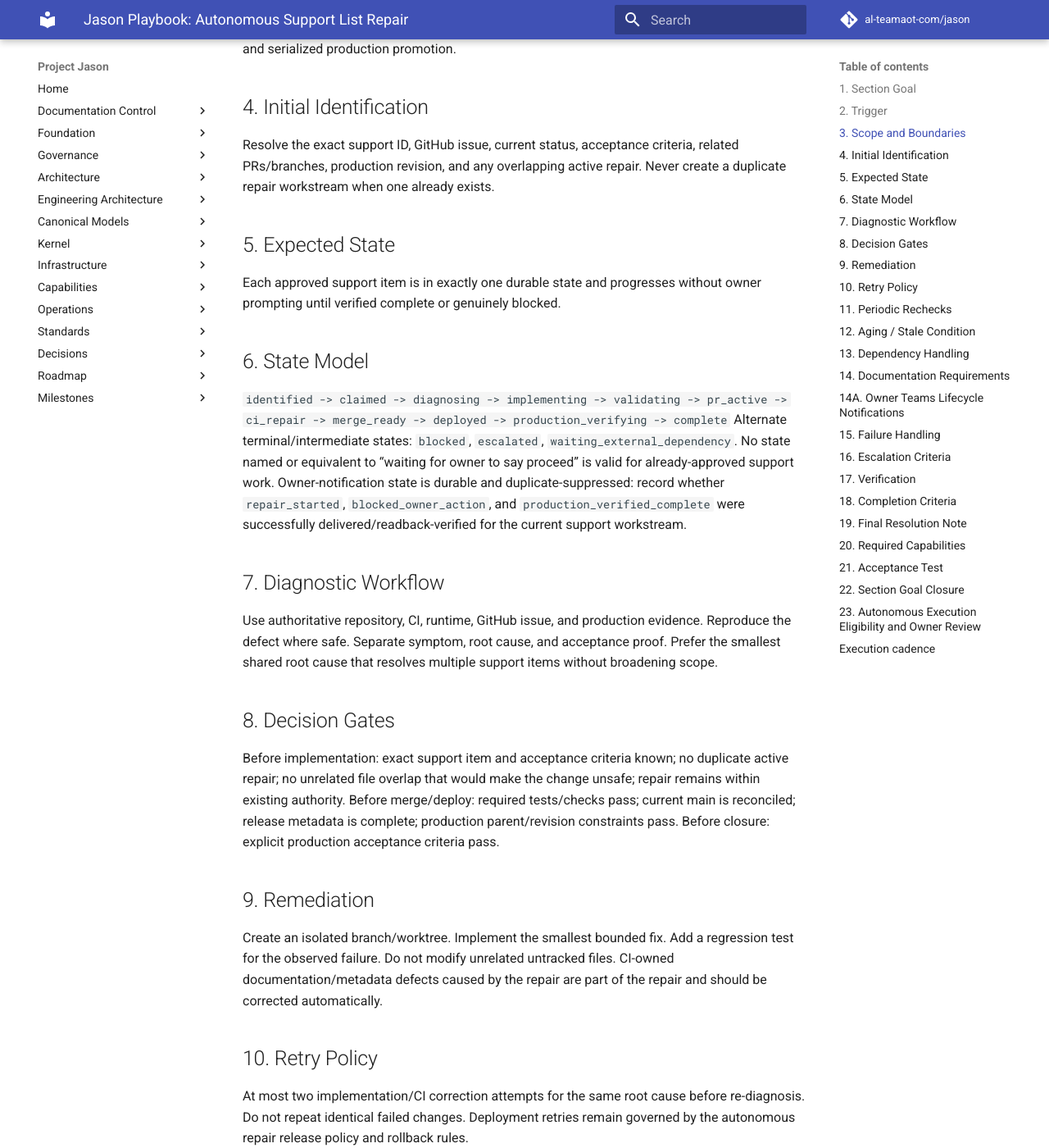
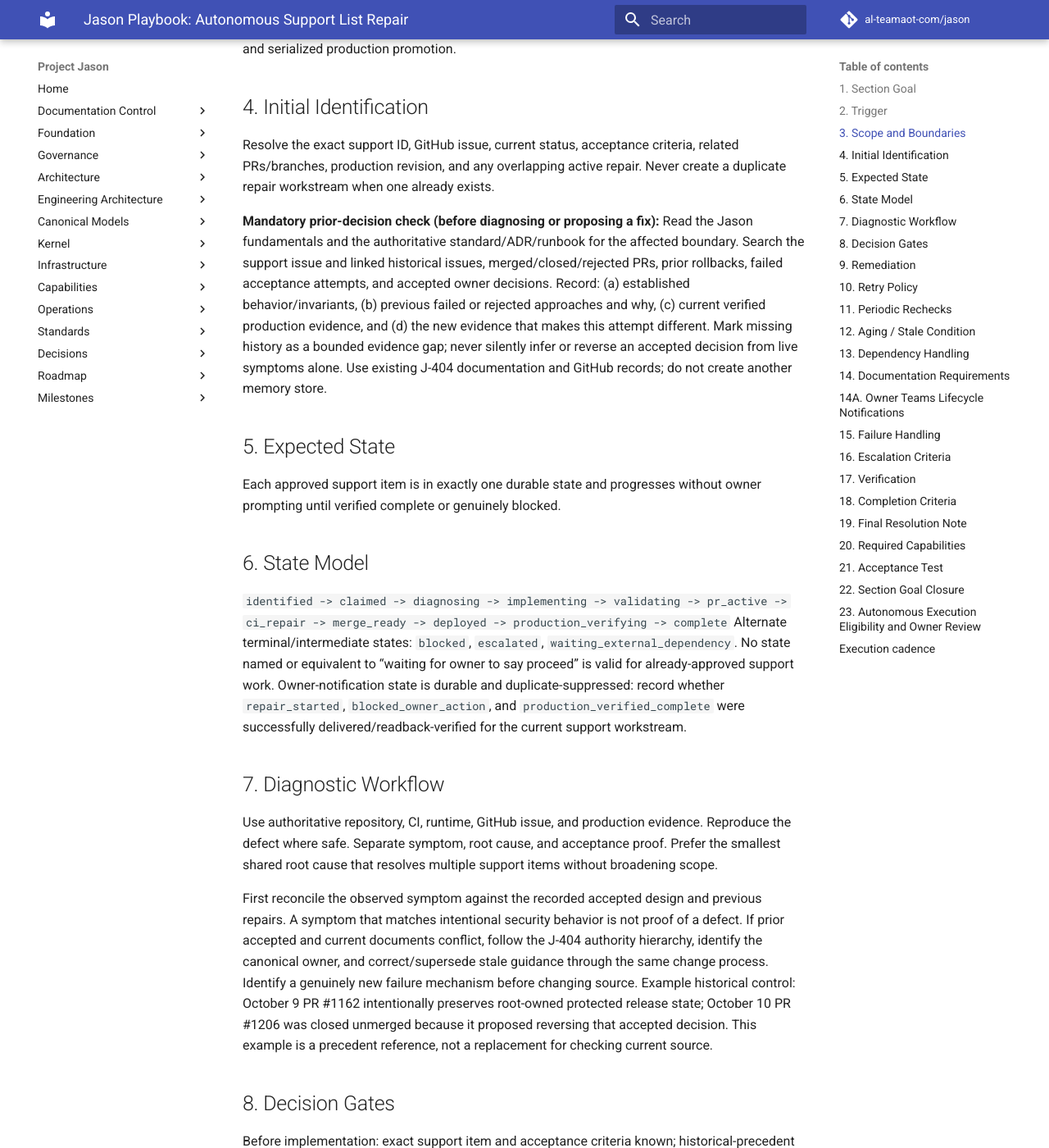
Before and after one commit to al-teamaot-com/jason, an MkDocs documentation site: the page built from docs/playbooks/Jason-Support-List-Autonomous-Repair.md, in a window 1280 px wide and 1400 px high, scrolled down 714 px. Shown: the whole window at 82% size. Built offline with MkDocs 1.6.1 and Material for MkDocs 9.7.7, drawn with Linux system fonts in a browser that asks for light colours; comment, search, counter and statistics services are not loaded; some of the changed text lies outside the part shown.

Commit message:
docs: require historical precedent before Jason support repair

```diff
--- a/docs/playbooks/Jason-Support-List-Autonomous-Repair.md
+++ b/docs/playbooks/Jason-Support-List-Autonomous-Repair.md
@@ -14,6 +14,8 @@ Preserve Central Orchestrator authority, `direct_provider_access=false`, exact g
 ## 4. Initial Identification
 Resolve the exact support ID, GitHub issue, current status, acceptance criteria, related PRs/branches, production revision, and any overlapping active repair. Never create a duplicate repair workstream when one already exists.
 
+**Mandatory prior-decision check (before diagnosing or proposing a fix):** Read the Jason fundamentals and the authoritative standard/ADR/runbook for the affected boundary. Search the support issue and linked historical issues, merged/closed/rejected PRs, prior rollbacks, failed acceptance attempts, and accepted owner decisions. Record: (a) established behavior/invariants, (b) previous failed or rejected approaches and why, (c) current verified production evidence, and (d) the new evidence that makes this attempt different. Mark missing history as a bounded evidence gap; never silently infer or reverse an accepted decision from live symptoms alone. Use existing J-404 documentation and GitHub records; do not create another memory store.
+
 ## 5. Expected State
 Each approved support item is in exactly one durable state and progresses without owner prompting until verified complete or genuinely blocked.
 
@@ -25,8 +27,10 @@ Owner-notification state is durable and duplicate-suppressed: record whether `re
 ## 7. Diagnostic Workflow
 Use authoritative repository, CI, runtime, GitHub issue, and production evidence. Reproduce the defect where safe. Separate symptom, root cause, and acceptance proof. Prefer the smallest shared root cause that resolves multiple support items without broadening scope.
 
+First reconcile the observed symptom against the recorded accepted design and previous repairs. A symptom that matches intentional security behavior is not proof of a defect. If prior accepted and current documents conflict, follow the J-404 authority hierarchy, identify the canonical owner, and correct/supersede stale guidance through the same change process. Identify a genuinely new failure mechanism before changing source. Example historical control: October 9 PR #1162 intentionally preserves root-owned protected release state; October 10 PR #1206 was closed unmerged because it proposed reversing that accepted decision. This example is a precedent reference, not a replacement for checking current source.
+
 ## 8. Decision Gates
-Before implementation: exact support item and acceptance criteria known; no duplicate active repair; no unrelated file overlap that would make the change unsafe; repair remains within existing authority.
+Before implementation: exact support item and acceptance criteria known; historical-precedent findings and links are recorded; proposed change is consistent with authoritative prior decisions (or a deliberate separately approved change to them); no duplicate active repair; no unrelated file overlap that would make the change unsafe; repair remains within existing authority. If authoritative history is contradictory or unavailable, stop the affected proposal and reconcile the evidence before implementation.
 Before merge/deploy: required tests/checks pass; current main is reconciled; release metadata is complete; production parent/revision constraints pass.
 Before closure: explicit production acceptance criteria pass.
 
@@ -46,7 +50,7 @@ Any claimed support item with no meaningful progress across three scheduled reco
 Confirm missing dependencies, avoid duplicate dependency issues, cross-reference them, and mark the support item `waiting_external_dependency`. Continue another independent eligible support item when capacity permits.
 
 ## 14. Documentation Requirements
-Keep `SUPPORT.md`, the GitHub support issue, repair PR, CI evidence, release evidence, and production acceptance synchronized. Record implementation commit/PR, regression proof, deployment revision, rollback target, production verification, and owner-notification correlation/message evidence. Never record secrets.
+Keep `SUPPORT.md`, the GitHub support issue, repair PR, CI evidence, release evidence, and production acceptance synchronized. Every material repair PR must cite the prior-decision/failed-attempt references checked, the approved invariant preserved, and how its cause/evidence differs from failed or rejected fixes; no extra tracking system is created. Record implementation commit/PR, regression proof, deployment revision, rollback target, production verification, and owner-notification correlation/message evidence. Never record secrets.
 
 ## 14A. Owner Teams Lifecycle Notifications
 When an eligible support item is first claimed for repair, send Al one governed Teams **Repair Started** message containing the support ID, concise defect summary, and bounded repair scope. Do not resend it on every reconciliation.
@@ -75,7 +79,7 @@ Record original defect, root cause, files/behavior changed, tests, PR/merge, pro
 Required now: GitHub support/PR/check access; isolated repository worktree/branch operations; test execution; governed release/deployment evidence; production status/acceptance reads; support documentation updates; persisted automation state; and the native support-repair reasoning/host-worker boundary. The runtime model has no shell, GitHub credentials, or deployment authority. The host worker has no model credential and may apply only exact-text edits that pass J-CHANGE-002 path, size, test, and merge gates.
 
 ## 21. Acceptance Test
-Use the current active support repair set as the acceptance case. Prove that an open support item is picked up without a new owner prompt; exactly one Repair Started Teams message is delivered and readback-verified; an active repair PR is continued instead of duplicated; repair-owned CI/documentation failures are corrected; a controlled owner-action blocker produces exactly one Blocked / Owner Action Required message; eligible release proceeds through the existing governed lane; production acceptance is required before closure; exactly one Production-Verified Complete message is delivered and readback-verified only after acceptance succeeds; and a true governance/capability blocker stops safely.
+Use the current active support repair set as the acceptance case. Prove that an open support item is picked up without a new owner prompt; exactly one Repair Started Teams message is delivered and readback-verified; an active repair PR is continued instead of duplicated; prior accepted decisions and rejected fixes are checked before proposal (including the #1162 accepted vs #1206 rejected ownership example); a proposed reversal without explicit new authority is stopped; repair-owned CI/documentation failures are corrected; a controlled owner-action blocker produces exactly one Blocked / Owner Action Required message; eligible release proceeds through the existing governed lane; production acceptance is required before closure; exactly one Production-Verified Complete message is delivered and readback-verified only after acceptance succeeds; and a true governance/capability blocker stops safely.
 
 ## 22. Section Goal Closure
 Close this Section Goal only after one support item completes end-to-end through the native Jason support-repair worker from autonomous pickup through production-verified closure without an owner “proceed” prompt.
```
